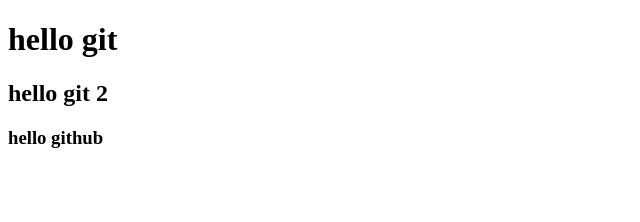
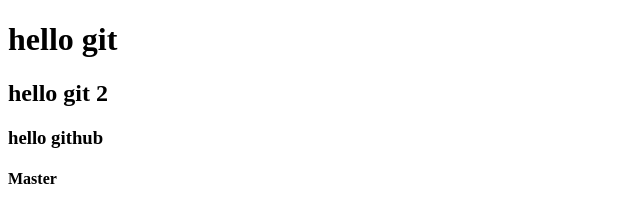
Before and after one commit to x3nT0ry/Pr1, a plain HTML site: page index.html in a window 1280 px wide. Shown: the full height of the page, 0-640 px from the left. Drawn offline with Linux system fonts and the light colour scheme.

Commit message:
Мaster commit

```diff
--- a/index.html
+++ b/index.html
@@ -9,5 +9,6 @@
     <h1>hello git</h1>
     <h2>hello git 2</h2>
     <h3>hello github</h3>
+    <h4>Master</h4>
 </body>
 </html>
```
